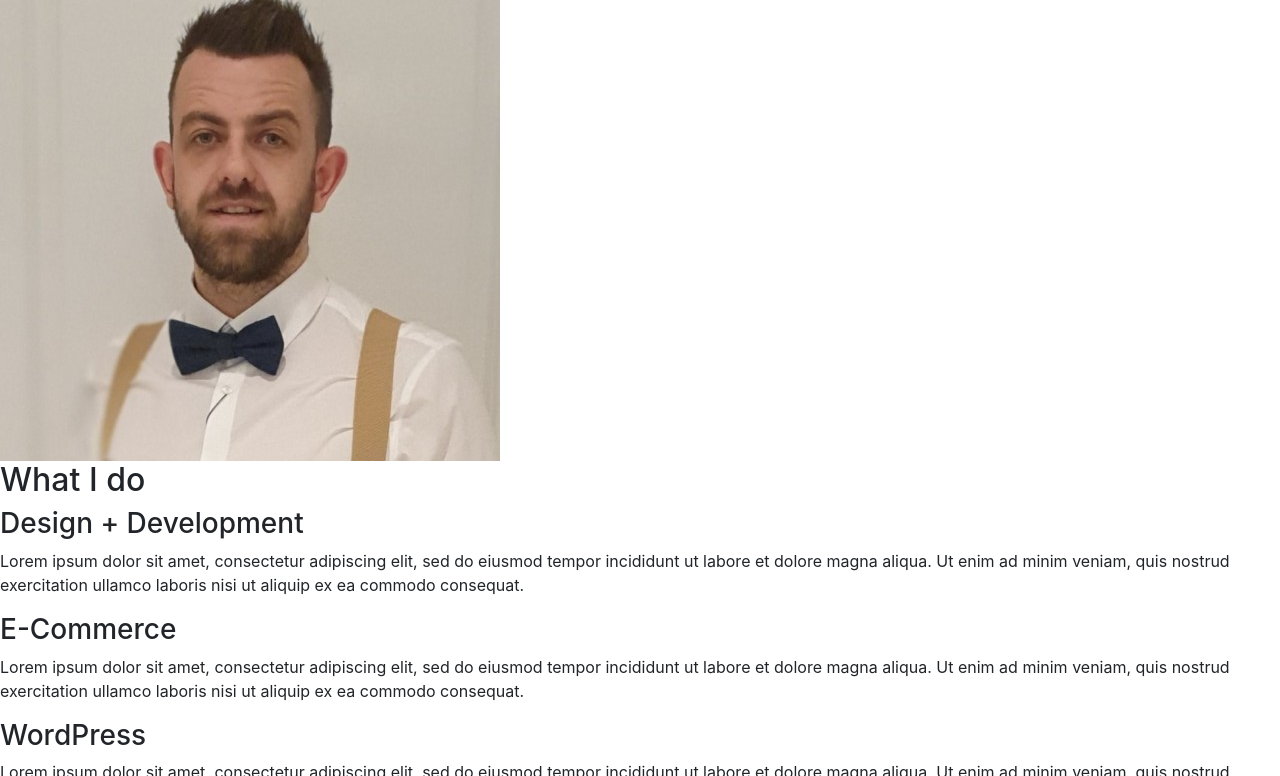
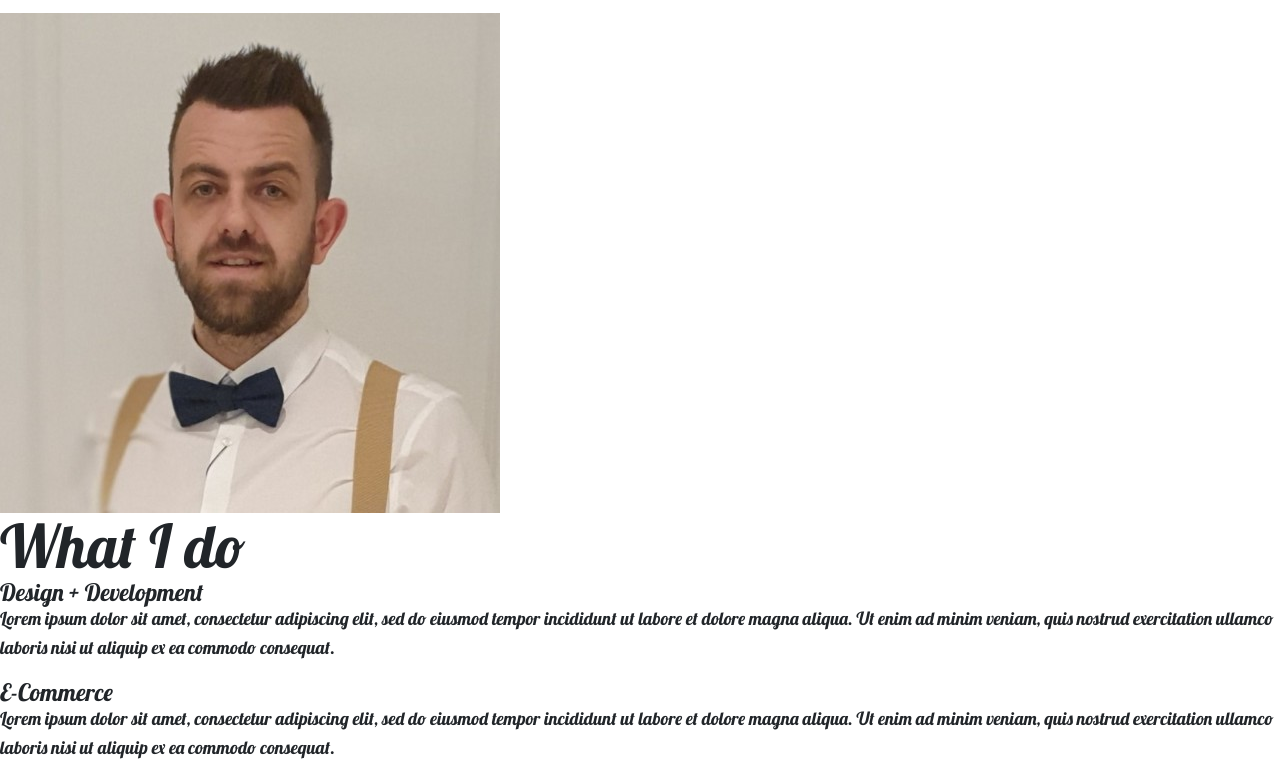
Before and after one commit to Jmurray1989/Portfolio-Website, a website: page index.html in a window 1280 px wide. Shown: the part 771-1547 px from the top of the page. Drawn offline with nearby package versions, Linux system fonts and the light colour scheme.

Commit message:
Added inital css to workspace

```diff
--- a/index.html
+++ b/index.html
@@ -8,10 +8,12 @@
     <!-- Bootstrap CSS -->
     <link rel="stylesheet" href="https://stackpath.bootstrapcdn.com/bootstrap/4.4.1/css/bootstrap.min.css"
         integrity="sha384-Vkoo8x4CGsO3+Hhxv8T/Q5PaXtkKtu6ug5TOeNV6gBiFeWPGFN9MuhOf23Q9Ifjh" crossorigin="anonymous">
+    <!-- Google Fonts -->
+    <link href="https://fonts.googleapis.com/css2?family=Lobster&display=swap" rel="stylesheet">
     <!-- Font Awesome -->
     <script src="https://kit.fontawesome.com/837a9d992d.js" crossorigin="anonymous"></script>
     <!-- Custom CSS File -->
-    <link rel="stylesheet" href="#">
+    <link rel="stylesheet" href="static/css/styles.css">
 
 
 </head>
--- a/static/css/styles.css
+++ b/static/css/styles.css
@@ -0,0 +1,57 @@
+*,
+*::before,
+*::after {
+    box-sizing: border-box;
+}
+
+/* Custom Properties*/
+
+:root {
+    --ff-primary: 'Lobster', sans-serif;
+    --ff-secondary: 'Source Code Pro', monospace;
+
+    --fw-reg: 300;
+    --fw-bold: 900;
+
+    --fs-h1: 3rem;
+    --fs-h2: 2.25rem;
+    --fs-h3: 1.25rem;
+    --fs-body: 1rem;
+}
+
+/* General styles */
+
+body {
+    margin: 0;
+    font-family: var(--ff-primary);
+    font-size: var(--fs-body);
+    line-height: 1.6;
+}
+
+img {
+    display: block;
+    max-width: 100%;
+}
+
+/* Typography */
+
+h1,
+h2,
+h3 {
+    line-height: 1.1;
+    margin: 0;
+}
+
+h1 { font-size: var(--fs-h1) }
+h2 { font-size: var(--fs-h2) }
+h3 { font-size: var(--fs-h3) }
+
+
+@media (min-width: 800px) {
+    :root {
+        --fs-h1: 4.5rem;
+        --fs-h2: 3.75rem;
+        --fs-h3: 1.5rem;
+        --fs-body: 1.125rem;
+    }
+}
```
